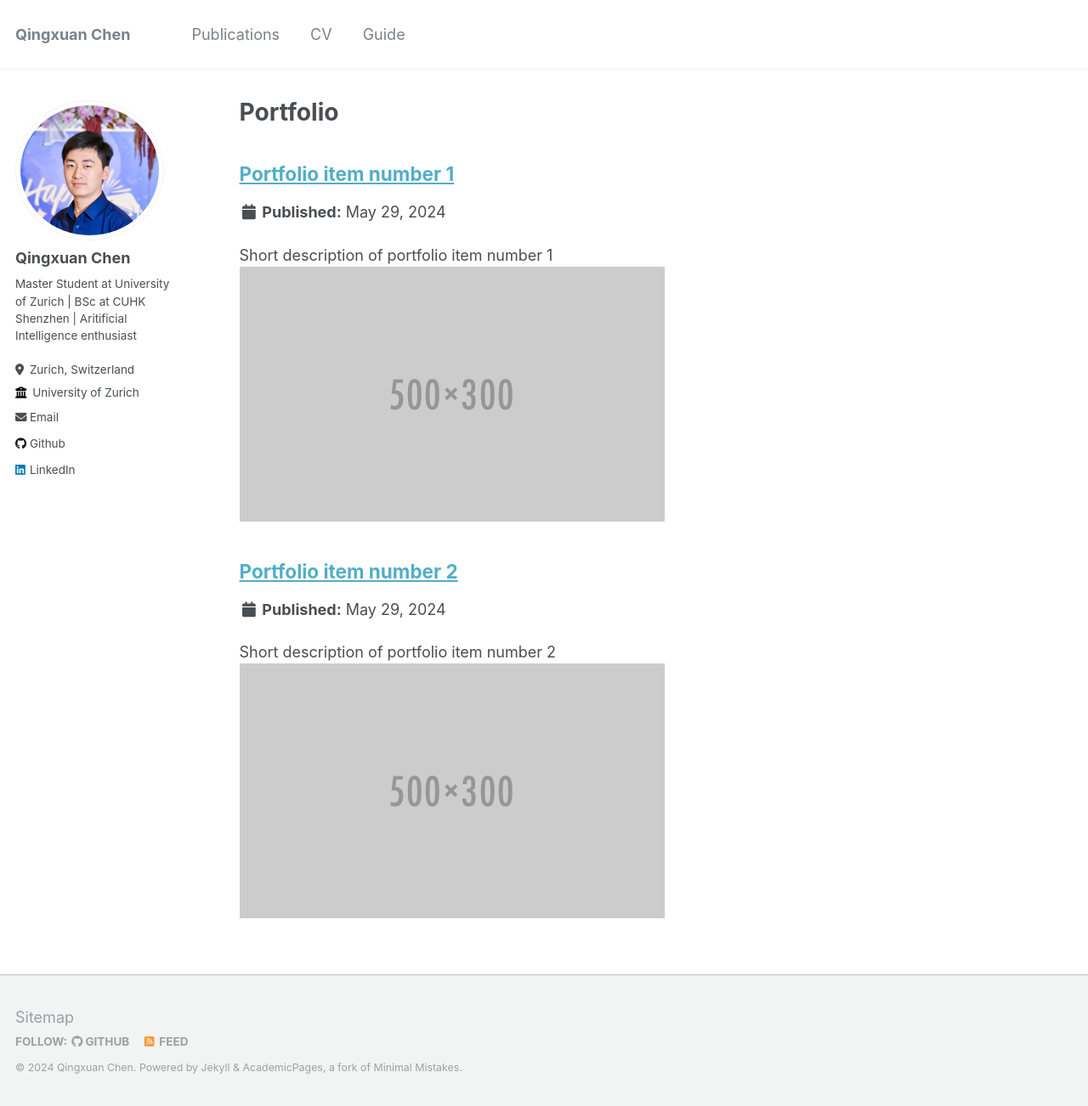
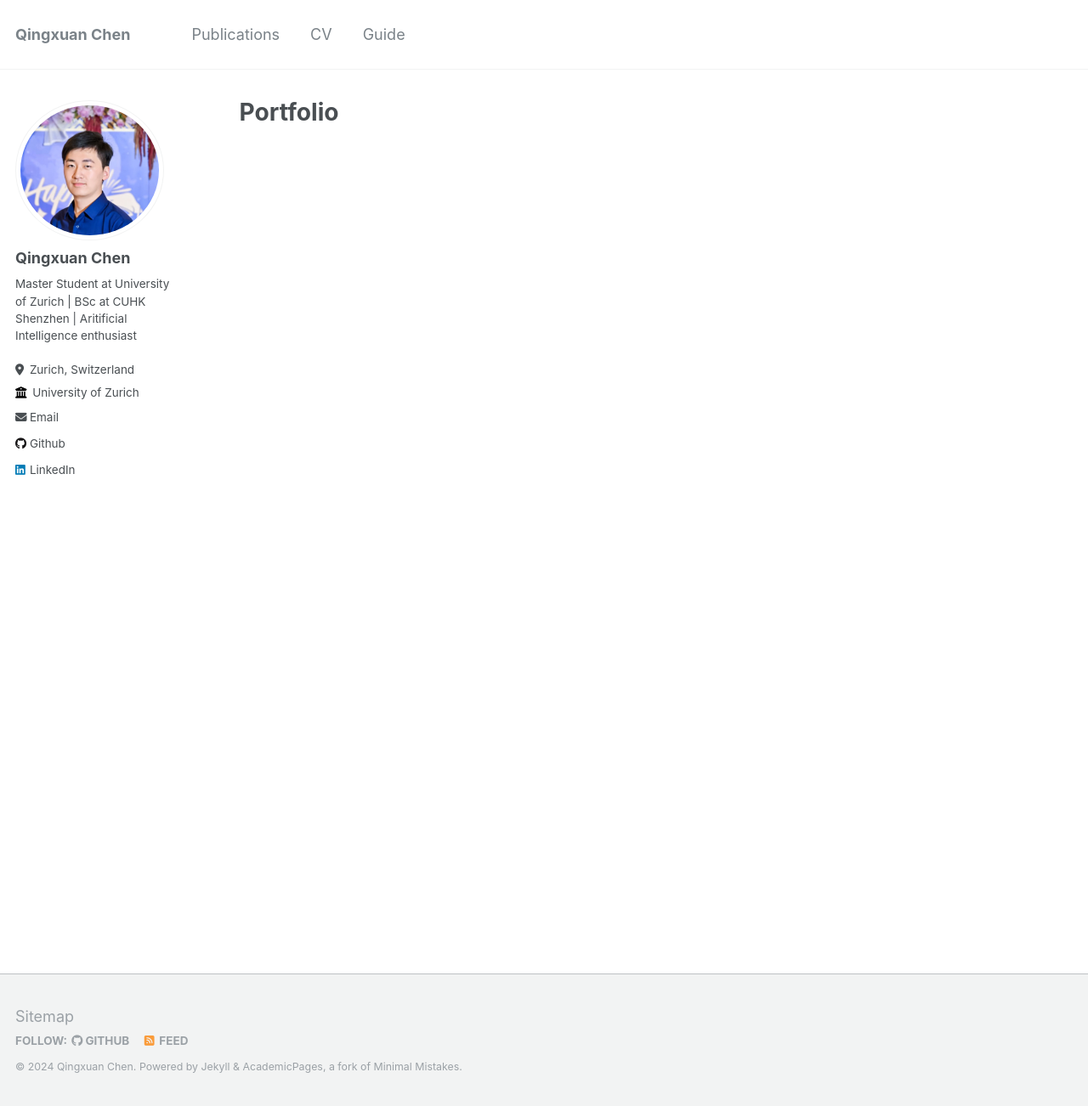
Before and after one commit to Jerryisqx/Jerryisqx.github.io, a Jekyll site: the page built from _pages/portfolio.html, in a window 1280 px wide and 1302 px high. Shown: the whole window at 85% size. Built offline with Jekyll 4.4.1, drawn with Linux system fonts in a browser that asks for light colours.

Commit message:
Introduction

```diff
--- a/_portfolio/portfolio-1.md
+++ /dev/null
@@ -1,7 +0,0 @@
----
-title: "Portfolio item number 1"
-excerpt: "Short description of portfolio item number 1<br/><img src='/images/500x300.png'>"
-collection: portfolio
----
-
-This is an item in your portfolio. It can be have images or nice text. If you name the file .md, it will be parsed as markdown. If you name the file .html, it will be parsed as HTML.
--- a/_portfolio/portfolio-2.html
+++ /dev/null
@@ -1,7 +0,0 @@
----
-title: "Portfolio item number 2"
-excerpt: "Short description of portfolio item number 2 <br/><img src='/images/500x300.png'>"
-collection: portfolio
----
-
-This is an item in your portfolio. It can be have images or nice text. If you name the file .md, it will be parsed as markdown. If you name the file .html, it will be parsed as HTML.
```
Also changed, not shown: _pages/about.md (+0 -2 lines).
